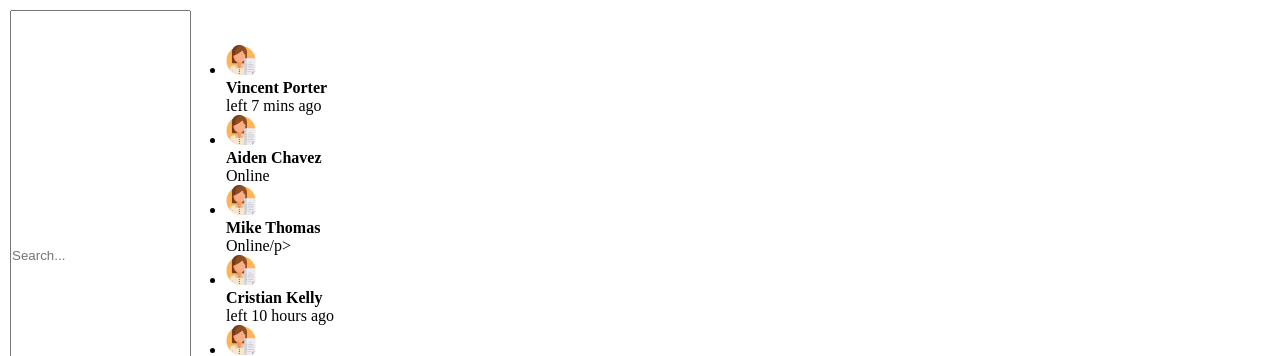
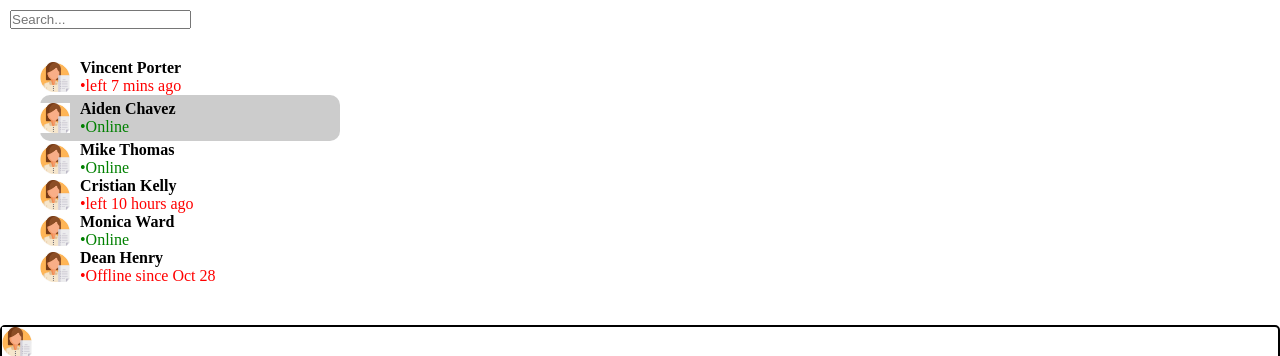
Before and after one commit to juanjoaracena/tp1, a plain HTML site: page index.html in a window 1280 px wide. Shown: the top 356 px of the page. Drawn offline with Linux system fonts and the light colour scheme.

Commit message:
avances de css lista

```diff
--- a/index.html
+++ b/index.html
@@ -16,49 +16,49 @@
         <li class="contact">
           <img src="avatar.jpeg" alt="imagen de perfil" width="30px">
           <div>
-            <h4>Vincent Porter</h4>
+            <h4 class="name">Vincent Porter</h4>
             <!-- investigar ::before -->
-            <p class="status">left 7 mins ago</p>
+            <p class="status red">left 7 mins ago</p>
+          </div>
+        </li>
+        <li class="contact select">
+          <img src="avatar.jpeg" alt="imagen de perfil" width="30px">
+          <div>
+            <h4 class="name">Aiden Chavez</h4>
+            <!-- investigar ::before -->
+            <p class="status green">Online</p>
           </div>
         </li>
         <li class="contact">
           <img src="avatar.jpeg" alt="imagen de perfil" width="30px">
           <div>
-            <h4>Aiden Chavez</h4>
+            <h4 class="name">Mike Thomas</h4>
             <!-- investigar ::before -->
-            <p class="status">Online</p>
+            <p class="status green">Online </p>
           </div>
         </li>
         <li class="contact">
           <img src="avatar.jpeg" alt="imagen de perfil" width="30px">
           <div>
-            <h4>Mike Thomas</h4>
+            <h4 class="name">Cristian Kelly</h4>
             <!-- investigar ::before -->
-            <p class="status">Online/p>
+            <p class="status red">left 10 hours ago</p>
           </div>
         </li>
         <li class="contact">
           <img src="avatar.jpeg" alt="imagen de perfil" width="30px">
           <div>
-            <h4>Cristian Kelly</h4>
+            <h4 class="name">Monica Ward</h4>
             <!-- investigar ::before -->
-            <p class="status">left 10 hours ago</p>
+            <p class="status green">Online</p>
           </div>
         </li>
         <li class="contact">
           <img src="avatar.jpeg" alt="imagen de perfil" width="30px">
           <div>
-            <h4>Monica Ward</h4>
+            <h4 class="name">Dean Henry</h4>
             <!-- investigar ::before -->
-            <p class="status">Online</p>
-          </div>
-        </li>
-        <li class="contact">
-          <img src="avatar.jpeg" alt="imagen de perfil" width="30px">
-          <div>
-            <h4>Dean Henry</h4>
-            <!-- investigar ::before -->
-            <p class="status">Offline since Oct 28</p>
+            <p class="status red">Offline since Oct 28</p>
           </div>
         </li>
 
--- a/style.css
+++ b/style.css
@@ -5,14 +5,32 @@
 .sidebar {
     padding: 5px;
     margin: 5px;
-    display: inline-flex;
 
 
+
+}
+li {
+    display: flex;
+    gap: 6x;
+    align-items: center;
+    border-radius: 10px;
 }
 .contact-list {
     padding: 25px;
     margin: 10px;
+    display:flex;
+    flex-direction: column;
+    max-width: 300px;
+    list-style: none;
+    padding: 20px;
+
+
 }
+.contact-section
+{
+    margin: 50px;
+}
+
 .chat-header {
         /*background-color: blueviolet;*/
         border: 2px black solid;
@@ -23,3 +41,27 @@
 }
 .last-connect {
     font-size: 20px;
+}
+
+.status::before
+    {
+        margin-left: 10px;
+        content: "•";
+
+    }
+    .red {color: red;}
+    .green{color: green;}
+.name
+{
+    margin-left: 10px;
+}
+.select
+{
+    background-color: rgb(204, 204, 204);
+    padding-block: 5px;
+}
+.aside
+{
+    display: flex;
+
+}
```
